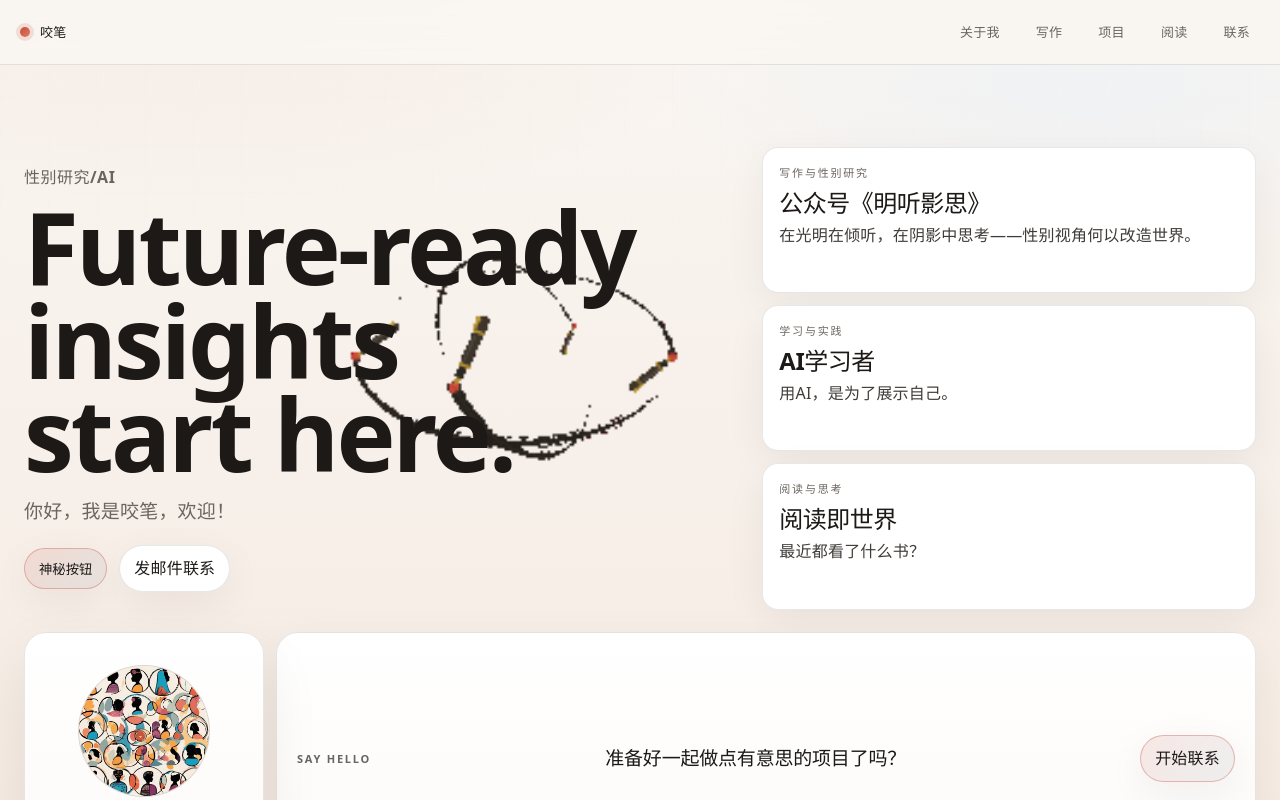
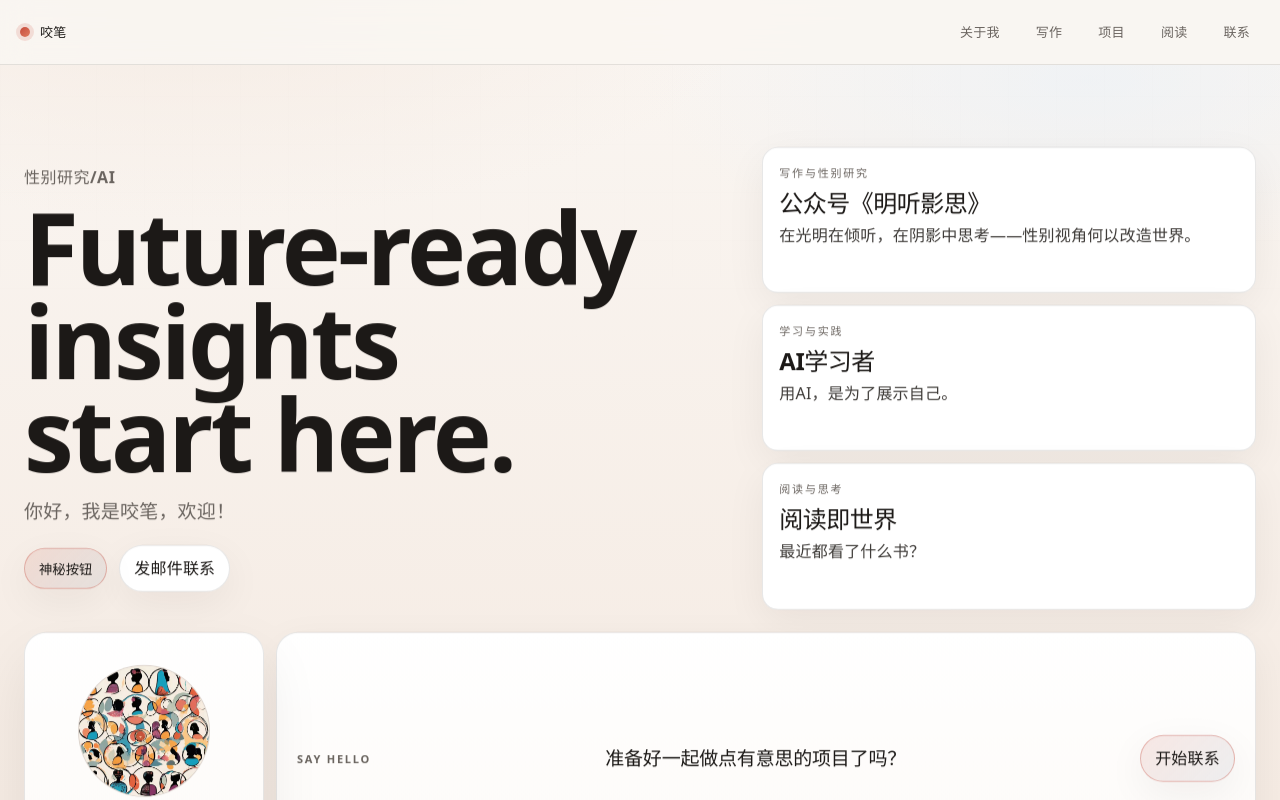
Before and after one commit to yaobi07/yaobiprofile, a React (Vite) app: page / in a window 1280 px wide. Shown: the top 800 px of the page. Built offline with nearby package versions, Linux system fonts and the light colour scheme.

Commit message:
Remove hero GIF (bibi.gif) and its CSS styles
Co-Authored-By: Claude Sonnet 4.6 <noreply@anthropic.com>

```diff
--- a/src/App.css
+++ b/src/App.css
@@ -131,19 +131,6 @@
   color: var(--muted);
   font-weight: 600;
   letter-spacing: 0.5px;
-}
-
-.heroGif {
-  position: absolute;
-  right: -20px;
-  top: -30px;
-  width: 480px;
-  height: 480px;
-  object-fit: contain;
-  pointer-events: none;
-  z-index: 0;
-  opacity: 0.9;
-  animation: ctaBuddyBob 2.8s ease-in-out infinite;
 }
 
 /* 文字层浮在 GIF 上方 */
@@ -380,11 +367,6 @@
   align-items: center;
 }
 
-@media (max-width: 900px) {
-  .heroGif {
-    display: none;
-  }
-}
 
 .btn {
   display: inline-flex;
--- a/src/App.tsx
+++ b/src/App.tsx
@@ -316,12 +316,6 @@ function App() {
                     发邮件联系
                   </a>
                 </div>
-                <img
-                  className="heroGif"
-                  src="/bibi.gif"
-                  alt=""
-                  aria-hidden="true"
-                />
               </div>
 
               <div className="capabilityStack" aria-label="能力模块">
```
